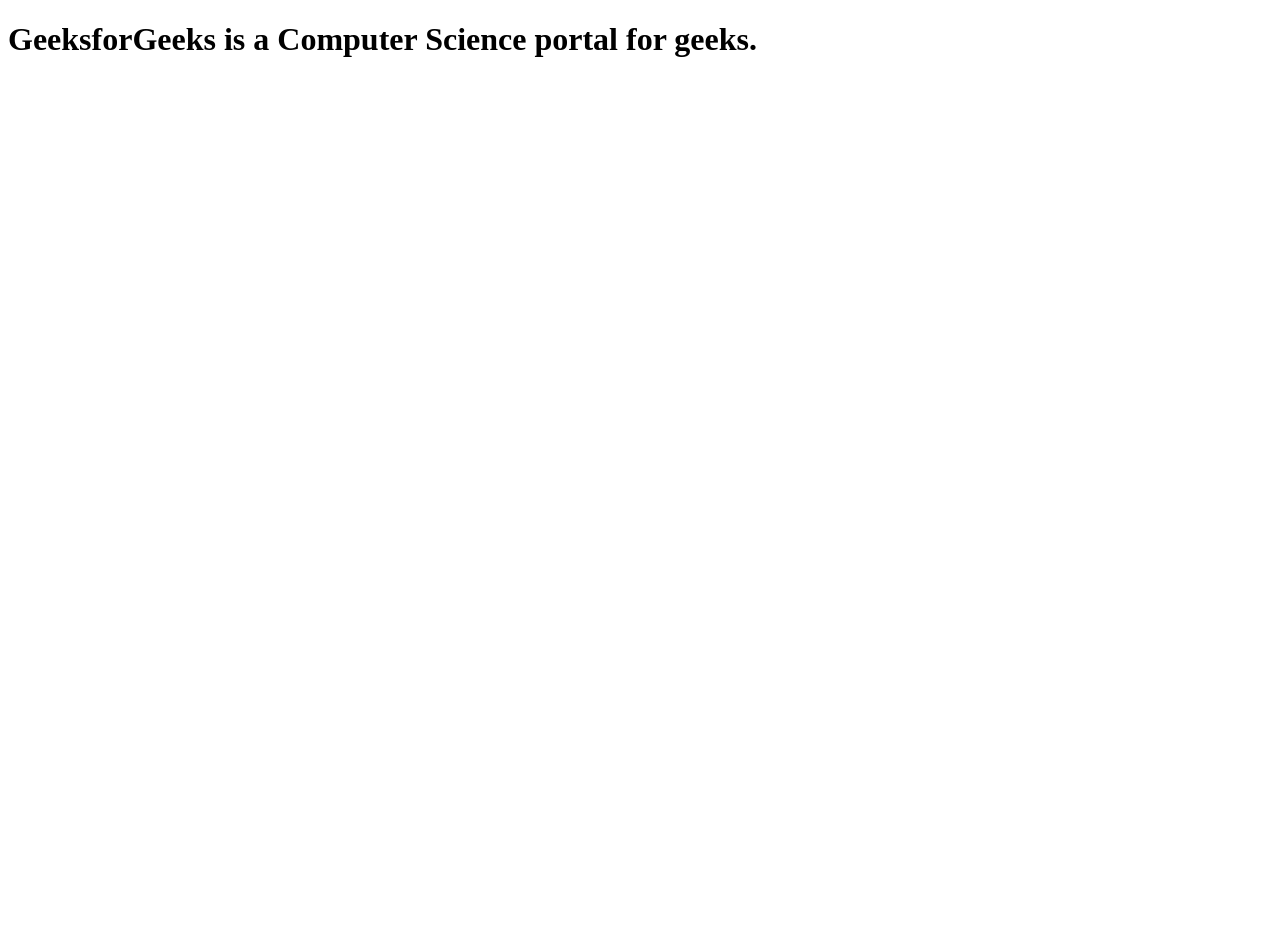
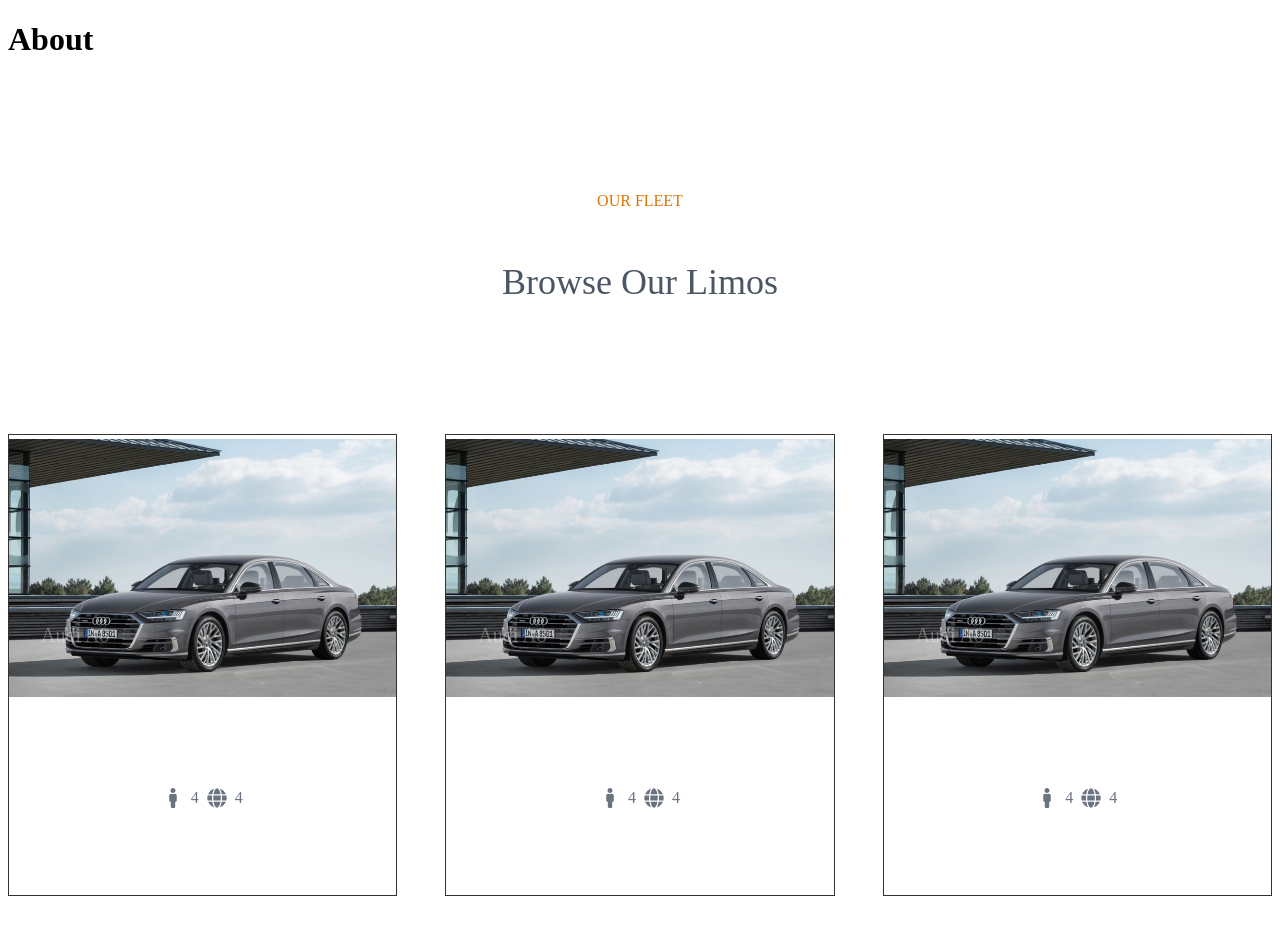
Before and after one commit to Inmeperial/react-website, a Next.js app: page /About in a window 1280 px wide. Shown: the top 934 px of the page. Before the commit the page ends 800 px from the top, so only its background shows below. Built offline with nearby package versions, Linux system fonts and the light colour scheme.

Commit message:
Clean Update and new page

```diff
--- a/package.json
+++ b/package.json
@@ -12,6 +12,7 @@
     "next": "^13.4.19",
     "react": "^18.2.0",
     "react-dom": "^18.2.0",
+    "react-helmet": "^6.1.0",
     "react-icons": "^4.10.1",
     "react-native-web": "^0.19.8",
     "react-router": "^6.15.0",
--- /dev/null
+++ b/src/pages/About.css
@@ -0,0 +1,112 @@
+.WrapperTotal {
+    width: 100%;
+    display: flex;
+    padding-top: 6rem;
+    padding-bottom: 6rem;
+    margin-top: 0.5rem;
+    flex-direction: column;
+    align-items: center;
+    text-align: center;
+
+}
+/*
+    justify-content: center;
+*/
+
+
+.TextTitle {
+    color: rgb(217 119 6);
+    font-weight: 500;
+
+}
+
+.Text {
+    font-size: 2.25rem;
+    line-height: 2.5rem;
+    font-weight: 300;
+    color: #4B5563;
+}
+
+.WrapperImages {
+    padding-left: 1rem;
+    padding-right: 1rem;
+    padding-top: 6rem;
+    padding-bottom: 6rem;
+    gap: 3rem;
+    width: 100%;
+    display: grid;
+    grid-template-columns: auto auto auto;
+}
+/*
+    @media (min-width: 1024px) {
+        display: grid;
+        grid-template-columns: repeat(3, minmax(0, 1fr));
+    }
+*/
+
+.ImagesContainer {
+    display: flex;
+    flex-direction: column;
+    border-color: #aeb0b4;
+    background-color: rgba(255, 255, 255, 0.8);
+    border: 1px solid rgba(0, 0, 0, 0.8);
+    text-align: center;
+}
+/*
+    border-width: 1px;
+    padding: 20px;
+    margin-top: 0.75rem;
+    margin-top: 0.875rem;
+*/
+
+.Image {
+    width: 100%;
+    height: 100%;
+    background-position: center;
+    background-repeat: no-repeat;
+    background-size: 100%;
+}
+
+.ImageText {
+    display: flex;
+    justify-content: flex-start;
+    align-items: flex-end;
+    width: 100%;
+    height: 100%;
+    opacity: 0.3;
+}
+
+.ImageText2 {
+    padding: 2rem;
+    font-size: 1.25rem;
+    line-height: 1.75rem;
+    color: #ffffff;
+}
+
+.FaWrapper {
+    display: flex;
+    padding-top: 0.25rem;
+    padding-bottom: 0.25rem;
+    margin-left: 0.5rem;
+    flex-direction: row;
+    justify-content: center;
+    align-items: center;
+    height: 40vh;
+}
+
+.FaStyle {
+    width: 1.25rem;
+    height: 1.25rem;
+    color: #6B7280;
+}
+
+.FaText {
+    padding: 0.5rem;
+    border-radius: 9999px;
+    border-width: 1px;
+    color: #6B7280;
+}
+
+/*
+    Cambiar el "background-size" del image y fijarse el faWrapper de hacerlo mas chico
+*/
--- a/src/pages/About.js
+++ b/src/pages/About.js
@@ -1,14 +1,64 @@
 import React from "react";
+import "./About.css";
+import { FaCheck, FaMale, FaGlobe } from "react-icons/fa";
 
 const About = () => {
     return (
-        <div>
-            <h1>
-                GeeksforGeeks is a Computer
-                Science portal for geeks.
-            </h1>
-        </div>
+      <div>
+      <h1>About</h1>
+      <ExampleCars/>
+  </div>
     );
 };
 
 export default About;
+
+function ExampleCars(){
+  return (
+    <div className="WrapperTotal">
+      <p className="TextTitle">OUR FLEET</p>
+      <p className="Text">Browse Our Limos</p>
+      <div className="WrapperImages">
+        <div className="ImagesContainer">
+          <div className="Image" style= {{ backgroundImage: `url(/image_10-1-768x512.jpg)`, }} >
+            <div className="ImageText">
+              <p className="ImageText2">Audi A8</p>
+            </div>
+          </div>
+          <div className="FaWrapper">
+            <FaMale className="FaStyle" />
+            <p className="FaText">4</p>
+            <FaGlobe className="FaStyle" />
+            <p className="FaText">4</p>
+          </div>
+        </div>
+        <div className="ImagesContainer">
+          <div className="Image" style= {{ backgroundImage: `url(/image_10-1-768x512.jpg)`, }} >
+            <div className="ImageText">
+              <p className="ImageText2">Audi A8</p>
+            </div>
+          </div>
+          <div className="FaWrapper">
+            <FaMale className="FaStyle" />
+            <p className="FaText">4</p>
+            <FaGlobe className="FaStyle" />
+            <p className="FaText">4</p>
+          </div>
+        </div>
+        <div className="ImagesContainer">
+          <div className="Image"style= {{ backgroundImage: `url(/image_10-1-768x512.jpg)`, }} >
+            <div className="ImageText">
+              <p className="ImageText2">Audi A8</p>
+            </div>
+          </div>
+          <div className="FaWrapper">
+            <FaMale className="FaStyle" />
+            <p className="FaText">4</p>
+            <FaGlobe className="FaStyle" />
+            <p className="FaText">4</p>
+          </div>
+        </div>
+      </div>
+    </div>
+  );
+}
```
Also changed, not shown: src/App.js (+3 -4 lines), src/components/Navbar.css (deleted, +0 -11 lines), src/components/Navbar.js (+22 -29 lines), src/pages/Blogs.js (deleted, +0 -10 lines), src/pages/Home.css (added, +52 -0 lines), src/pages/Home.js (+25 -95 lines), src/pages/Layout.css (+47 -0 lines), src/pages/Layout.js (+28 -17 lines), src/pages/Services.js (added, +10 -0 lines), public/image_10-1-768x512.jpg (added), 1 other file (tests, documents, lock files or other folders).
